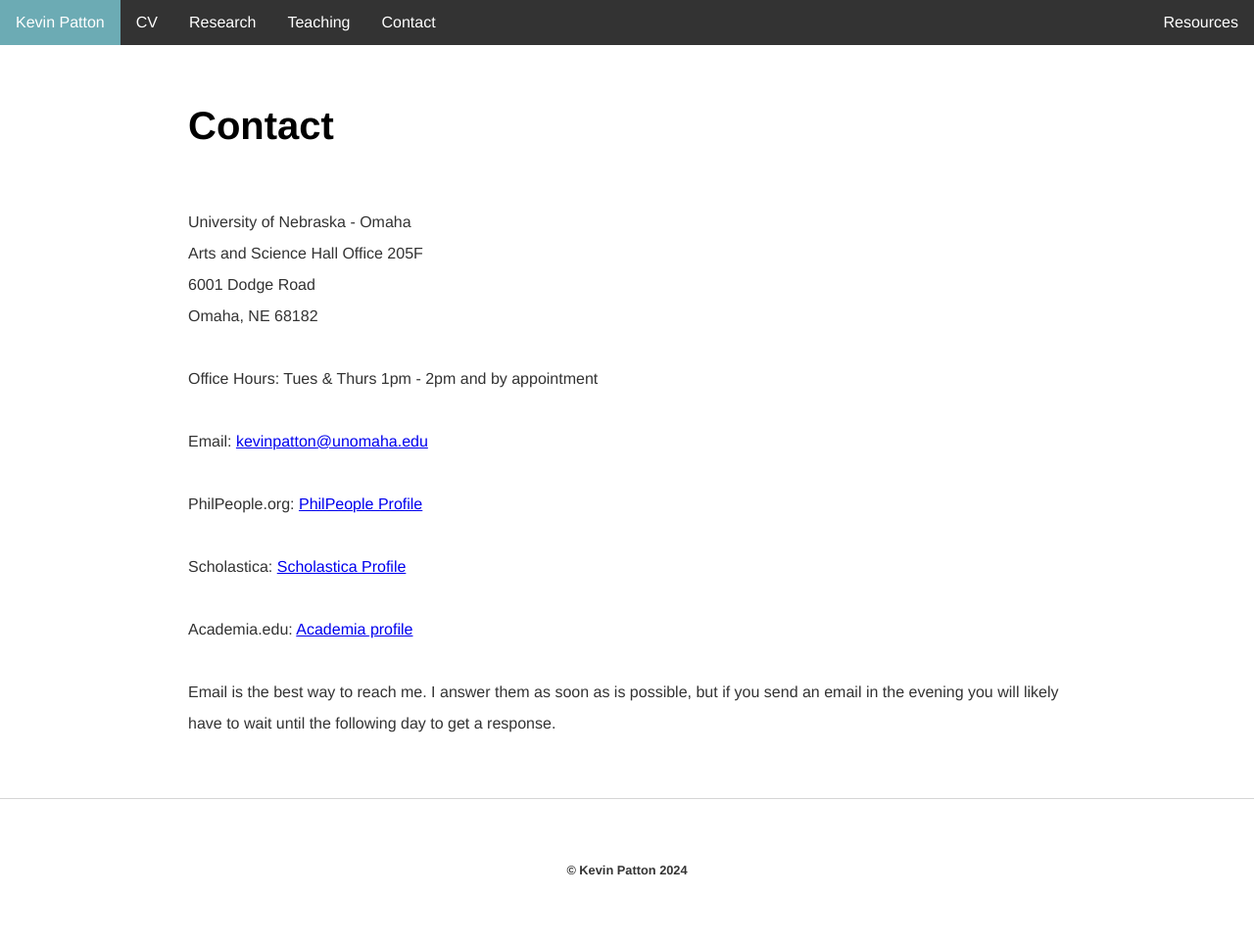
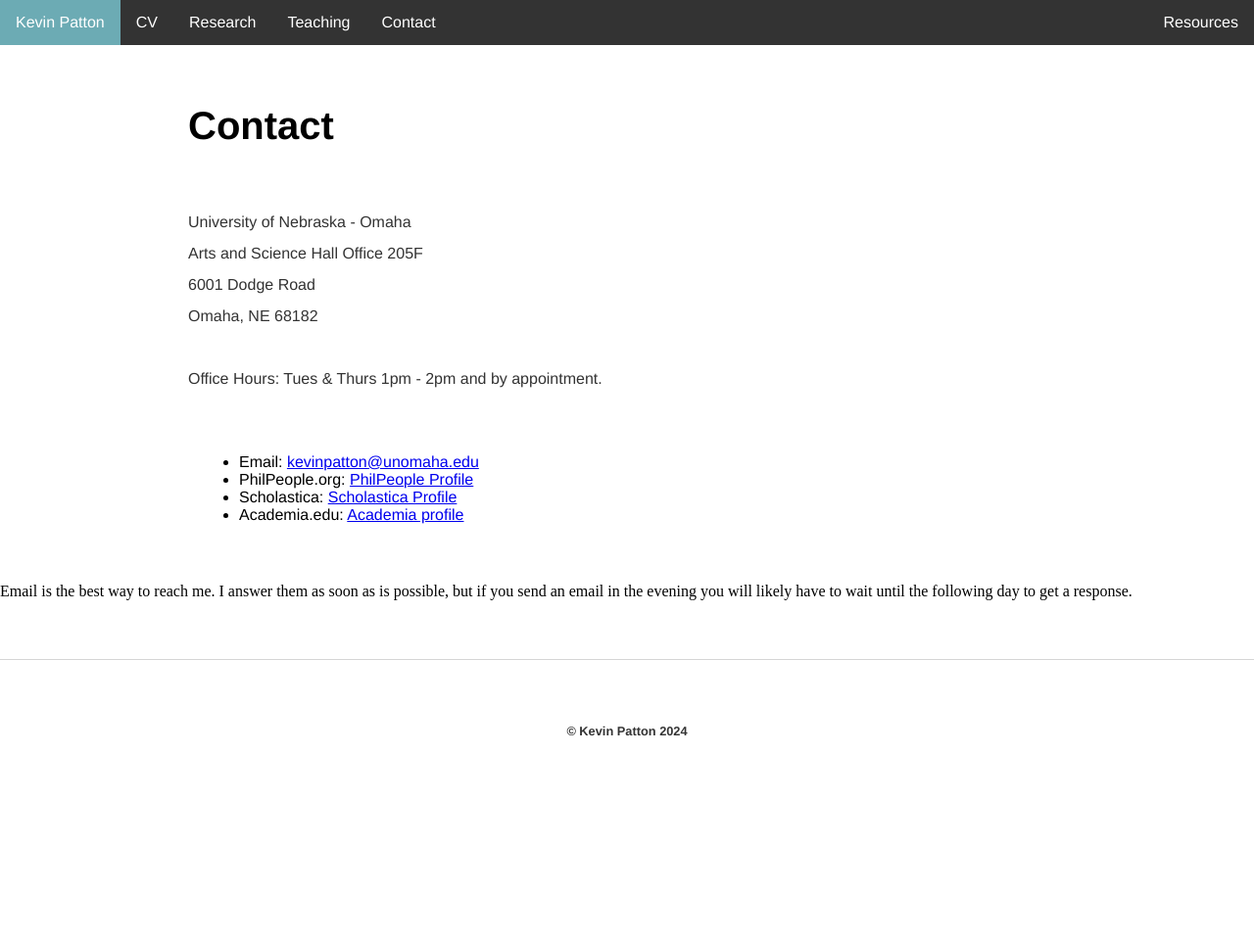
Before and after one commit to kevinjpatton/kevinjpatton.github.io, a Jekyll site: the page built from contact/index.html, in a window 1280 px wide. Shown: the whole page at 98% size. Built offline with Jekyll 4.4.1, drawn with Linux system fonts in a browser that asks for light colours; Markdown is read by kramdown in place of the engine named in the settings; after the commit the page ends 900 px from its top, so only the background shows below that.

Commit message:
Update index.html

```diff
--- a/contact/index.html
+++ b/contact/index.html
@@ -3,4 +3,11 @@
 title: Contact - Kevin Patton
 ---
 <h1>Contact</h1>
-<p>University of Nebraska - Omaha<br>Arts and Science Hall Office 205F<br />6001 Dodge Road<br />Omaha, NE 68182<br><br>Office Hours: Tues & Thurs 1pm - 2pm and by appointment<br><br>Email: <a href="mailto:kevinpatton@unomaha.edu" target="_blank">kevinpatton@unomaha.edu</a><br><br>PhilPeople.org: <a href="https://philpeople.org/profiles/kevin-patton-2" target="_blank">PhilPeople Profile</a><br><br>Scholastica: <a href="https://app.scholasticahq.com/scholars/251767-kevin-patton" target="_blank">Scholastica Profile</a><br><br>Academia.edu: <a href="https://un-lincoln.academia.edu/KevinPatton" target="_blank">Academia profile</a><br><br>Email is the best way to reach me.  I answer them as soon as is possible, but if you send an email in the evening you will likely have to wait until the following day to get a response.</p>
+<p>University of Nebraska - Omaha<br>Arts and Science Hall Office 205F<br />6001 Dodge Road<br />Omaha, NE 68182<br><br>Office Hours: Tues & Thurs 1pm - 2pm and by appointment.</p>
+<ul class="standard-list">
+<li>Email: <a href="mailto:kevinpatton@unomaha.edu" target="_blank">kevinpatton@unomaha.edu</a></li>
+<li>PhilPeople.org: <a href="https://philpeople.org/profiles/kevin-patton-2" target="_blank">PhilPeople Profile</a></li>
+<li>Scholastica: <a href="https://app.scholasticahq.com/scholars/251767-kevin-patton" target="_blank">Scholastica Profile</a></li>
+<li>Academia.edu: <a href="https://un-lincoln.academia.edu/KevinPatton" target="_blank">Academia profile</a></li>
+</ul>
+<p></p>Email is the best way to reach me.  I answer them as soon as is possible, but if you send an email in the evening you will likely have to wait until the following day to get a response.</p>
```
